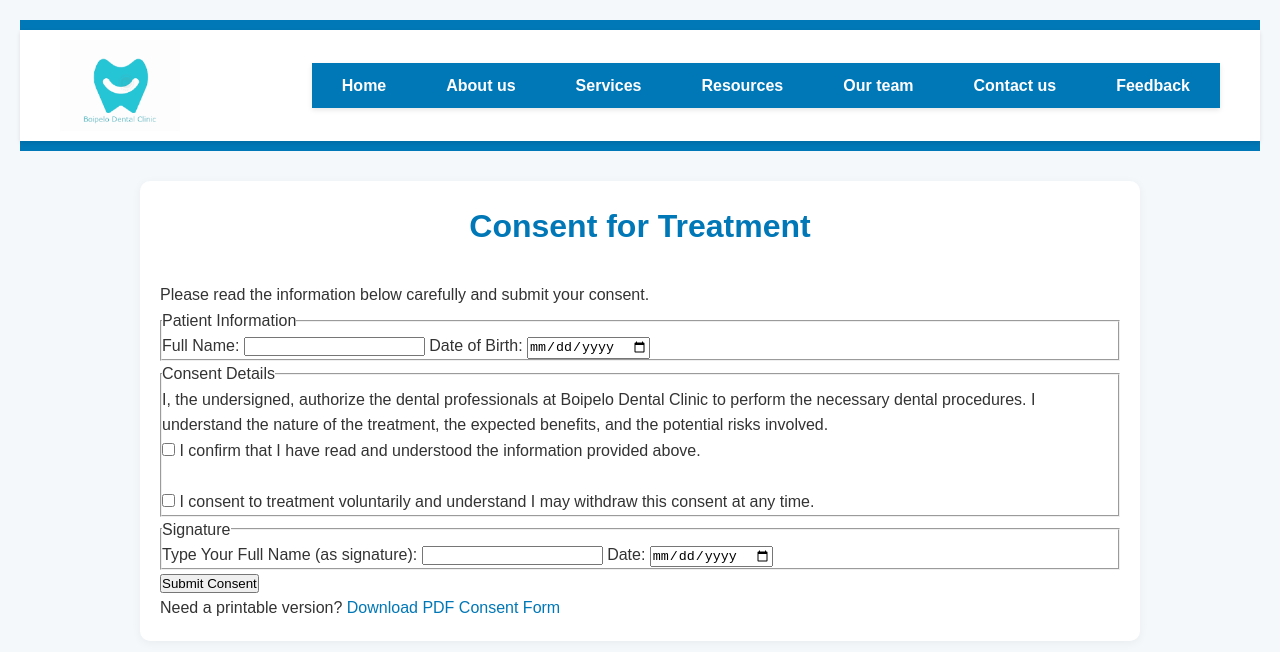
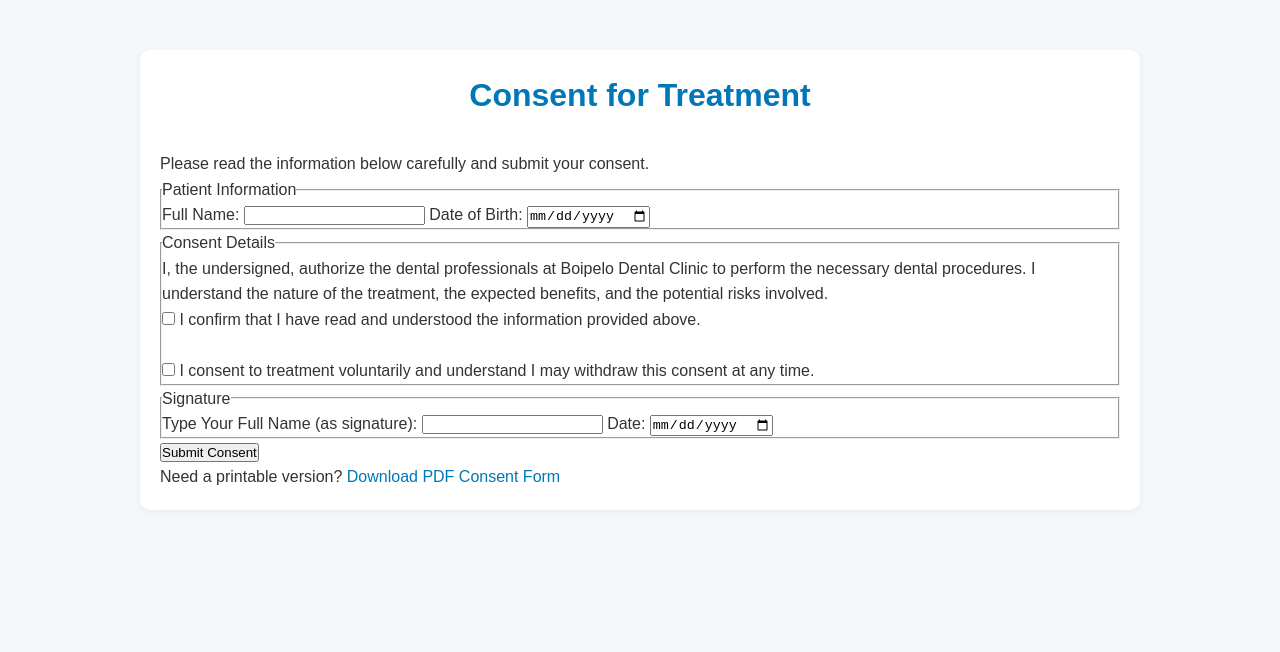
Before and after one commit to kagisanyopelaelo/boiweb, a plain HTML site: page consent_form.html in a window 1280 px wide. Drawn offline with Linux system fonts and the light colour scheme.

Commit message:
Update consent_form.html

```diff
--- a/consent_form.html
+++ b/consent_form.html
@@ -6,21 +6,6 @@
   <link rel="stylesheet" href="style.css">
 </head>
 <body>
-  <header>
-    <div class="header-container">
-            <img src="images/banner2.png" alt="Boipelo Dental Clinic Logo" class="logo" width="150px" height="150px">
-            <nav>
-                <ul>
-                    <li><a href="index.html">Home</a></li>
-                    <li><a href="about_us.html">About us</a></li>
-                    <li><a href="services.html">Services</a></li>
-                    <li><a href="resources.html">Resources</a></li>
-                    <li><a href="our_team.html">Our team</a></li>
-                    <li><a href="contact_us.html">Contact us</a></li>
-                    <li><a href="feedback.html">Feedback</a></li>
-                </ul>
-            </nav>
-  </header>
 
   <main>
     <h1>Consent for Treatment</h1>
```
